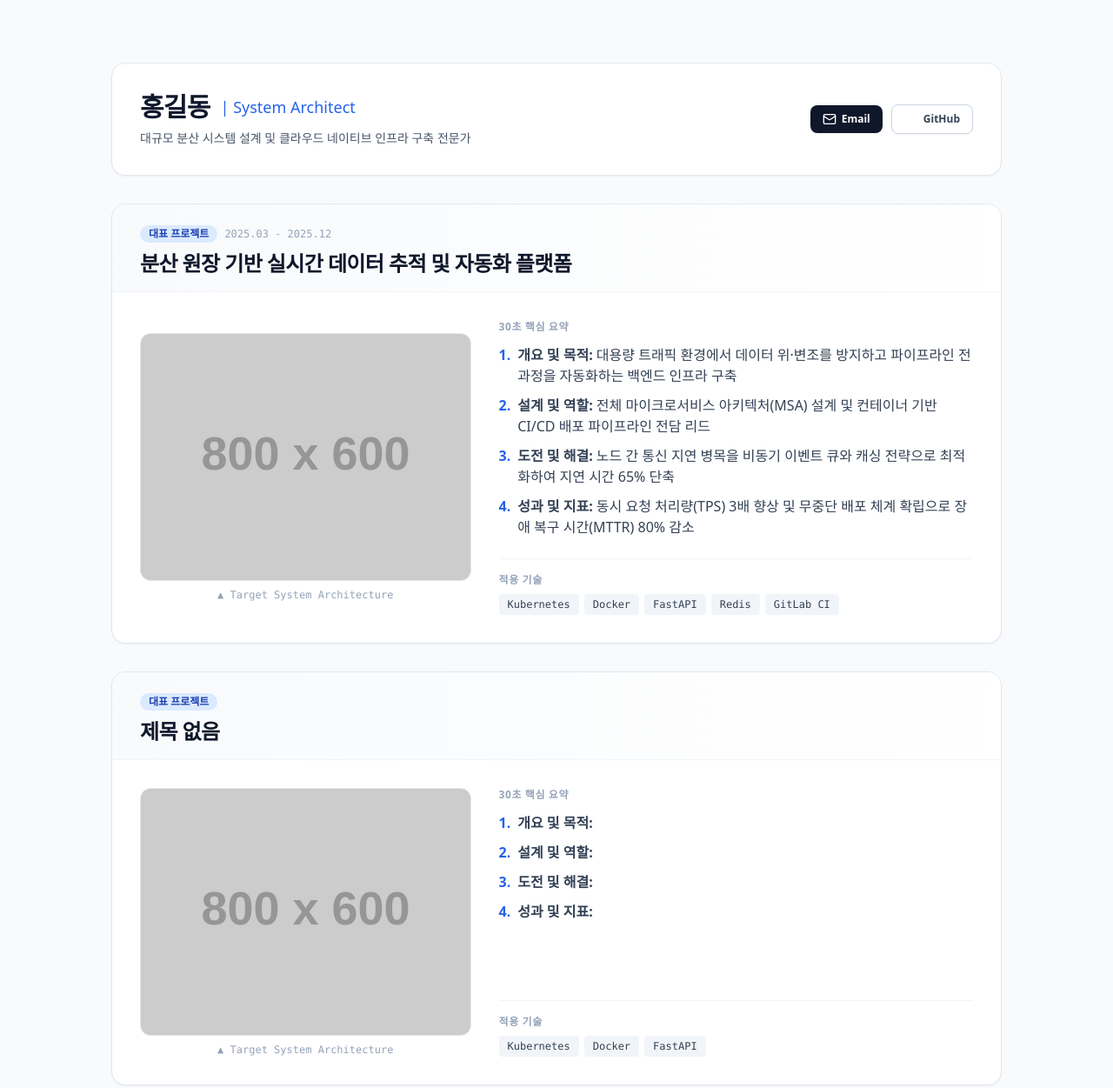
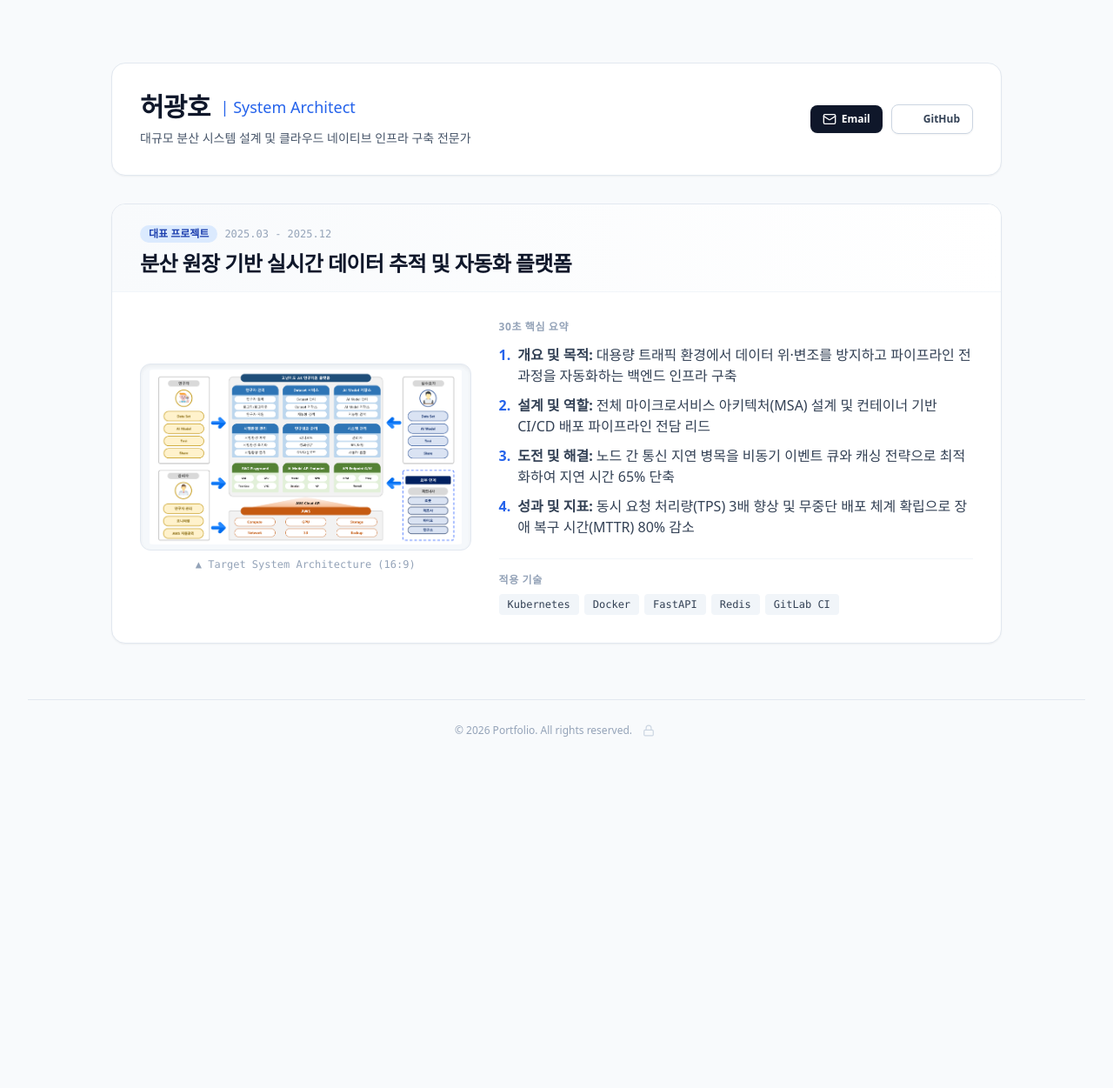
Before and after one commit to appledos/portfolio, a plain HTML site: page index.html in a window 1280 px wide. Shown: the top 1251 px of the page at 87% size. After the commit the page ends 915 px from the top, so only its background shows below. Drawn offline with nearby package versions, Linux system fonts and the light colour scheme; placeholder pictures from the web are drawn by us; some icons are missing.

Commit message:
update code

```diff
--- a/data.json
+++ b/data.json
@@ -1,10 +1,10 @@
 {
   "profile": {
-    "name": "홍길동",
+    "name": "허광호",
     "role": "| System Architect",
     "bio": "대규모 분산 시스템 설계 및 클라우드 네이티브 인프라 구축 전문가",
-    "email": "appledos@example.com",
-    "github": "https://github.com"
+    "email": "appledos@gmail.com",
+    "github": "https://appledos.github.io/portfolio/"
   },
   "projects": [
     {
@@ -12,7 +12,7 @@
       "badge": "대표 프로젝트",
       "period": "2025.03 - 2025.12",
       "title": "분산 원장 기반 실시간 데이터 추적 및 자동화 플랫폼",
-      "imageUrl": "https://placehold.co/800x600/e2e8f0/475569?text=Target+System+Architecture",
+      "imageUrl": "https://appledos.github.io/portfolio/image/axnexus_1.png",
       "line1": "대용량 트래픽 환경에서 데이터 위·변조를 방지하고 파이프라인 전 과정을 자동화하는 백엔드 인프라 구축",
       "line2": "전체 마이크로서비스 아키텍처(MSA) 설계 및 컨테이너 기반 CI/CD 배포 파이프라인 전담 리드",
       "line3": "노드 간 통신 지연 병목을 비동기 이벤트 큐와 캐싱 전략으로 최적화하여 지연 시간 65% 단축",
@@ -24,38 +24,6 @@
         "Redis",
         "GitLab CI"
       ]
-    },
-    {
-      "id": "proj-1788398777599",
-      "badge": "대표 프로젝트",
-      "period": "",
-      "title": "제목 없음",
-      "imageUrl": "https://placehold.co/800x600/e2e8f0/475569?text=Target+System+Architecture",
-      "line1": "",
-      "line2": "",
-      "line3": "",
-      "line4": "",
-      "tech": [
-        "Kubernetes",
-        "Docker",
-        "FastAPI"
-      ]
-    },
-    {
-      "id": "proj-1788398812323",
-      "badge": "대표 프로젝트",
-      "period": "",
-      "title": "제목 없음",
-      "imageUrl": "https://placehold.co/800x600/e2e8f0/475569?text=Target+System+Architecture",
-      "line1": "",
-      "line2": "",
-      "line3": "",
-      "line4": "",
-      "tech": [
-        "Kubernetes",
-        "Docker",
-        "FastAPI"
-      ]
     }
   ]
 }
--- a/index.html
+++ b/index.html
@@ -70,9 +70,9 @@
       </div>
     </header>
 
-    <!-- 3. 프로젝트 카드 리스트 (30초 스캔 레이아웃) -->
+    <!-- 3. 프로젝트 카드 리스트 (가로형 아키텍처 뷰 & 30초 스캔 레이아웃) -->
     <main id="projectList" class="space-y-8">
-      <!-- 렌더링 영역 -->
+      <!-- 동적 렌더링 -->
     </main>
 
   </div>
@@ -81,12 +81,22 @@
   <footer class="mt-16 text-center text-xs text-slate-400 py-6 border-t border-slate-200">
     <div class="flex items-center justify-center gap-2">
       <span>© 2026 Portfolio. All rights reserved.</span>
-      <!-- 관리자 로그인 버튼 (작고 은은하게 배치) -->
       <button onclick="promptAdminLogin()" class="text-slate-300 hover:text-slate-500 transition p-1" title="관리자 모드 전환 (Ctrl+Shift+A)">
         <i data-lucide="lock" class="w-3.5 h-3.5"></i>
       </button>
     </div>
   </footer>
+
+  <!-- [다이어그램 확대 모달 / Lightbox] -->
+  <div id="imageLightboxModal" class="fixed inset-0 bg-black/80 backdrop-blur-sm hidden z-50 flex items-center justify-center p-4 cursor-zoom-out" onclick="closeLightbox()">
+    <div class="relative max-w-6xl w-full max-h-[90vh] flex flex-col items-center justify-center" onclick="event.stopPropagation()">
+      <button onclick="closeLightbox()" class="absolute -top-10 right-0 text-white hover:text-slate-300 transition">
+        <i data-lucide="x" class="w-7 h-7"></i>
+      </button>
+      <img id="lightboxImage" src="" alt="확대 다이어그램" class="max-w-full max-h-[85vh] object-contain rounded-lg shadow-2xl bg-white">
+      <p id="lightboxCaption" class="text-white text-xs mt-3 font-mono tracking-wide"></p>
+    </div>
+  </div>
 
   <!-- [모달 1] 프로필 수정 모달 -->
   <div id="profileModal" class="fixed inset-0 bg-black/50 backdrop-blur-sm hidden z-50 flex items-center justify-center p-4">
@@ -148,7 +158,7 @@
           <input type="text" id="inputTitle" class="w-full border rounded-lg p-2.5 outline-none focus:border-blue-500">
         </div>
         <div>
-          <label class="block font-medium text-slate-700 mb-1">목표 시스템 다이어그램 이미지 URL</label>
+          <label class="block font-medium text-slate-700 mb-1">목표 시스템 다이어그램 이미지 URL (가로형 16:9 권장)</label>
           <input type="text" id="inputImageUrl" class="w-full border rounded-lg p-2.5 outline-none focus:border-blue-500" placeholder="https://... 또는 ./images/diagram.png">
         </div>
 
@@ -185,7 +195,6 @@
   </div>
 
   <script>
-    // 관리자 비밀번호 (필요 시 수정 가능)
     const ADMIN_PIN = "1234";
 
     const fallbackData = {
@@ -202,7 +211,7 @@
           badge: "대표 프로젝트",
           period: "2025.03 - 2025.12",
           title: "분산 원장 기반 실시간 데이터 추적 및 자동화 플랫폼",
-          imageUrl: "https://placehold.co/800x600/e2e8f0/475569?text=Target+System+Architecture",
+          imageUrl: "https://placehold.co/1200x675/f8fafc/334155?text=Target+System+Architecture+(16:9+Wide)",
           line1: "대용량 트래픽 환경에서 데이터 위·변조를 방지하고 파이프라인 전 과정을 자동화하는 백엔드 인프라 구축",
           line2: "전체 마이크로서비스 아키텍처(MSA) 설계 및 컨테이너 기반 CI/CD 배포 파이프라인 전담 리드",
           line3: "노드 간 통신 지연 병목을 비동기 이벤트 큐와 캐싱 전략으로 최적화하여 지연 시간 65% 단축",
@@ -215,13 +224,11 @@
     let appData = null;
     let isAdmin = false;
 
-    // 관리자 모드 상태 판별 및 초기화
     function checkAdminState() {
       const urlParams = new URLSearchParams(window.location.search);
       if (urlParams.get('admin') === 'true' || urlParams.get('admin') === '1') {
         isAdmin = true;
         sessionStorage.setItem('is_admin', 'true');
-        // 주소창에서 지저분한 ?admin 파라미터 정리
         window.history.replaceState({}, document.title, window.location.pathname);
       } else if (sessionStorage.getItem('is_admin') === 'true') {
         isAdmin = true;
@@ -230,7 +237,6 @@
       }
     }
 
-    // 관리자 모드 토글 함수
     function toggleAdminMode(enable) {
       isAdmin = enable;
       if (enable) {
@@ -241,7 +247,6 @@
       renderApp();
     }
 
-    // 핀번호 입력 로그인
     function promptAdminLogin() {
       if (isAdmin) {
         if (confirm("현재 관리자 모드입니다. 편집 모드를 종료하시겠습니까?")) {
@@ -257,7 +262,6 @@
       }
     }
 
-    // 단축키 (Ctrl + Shift + A 또는 Cmd + Shift + A) 지원
     window.addEventListener('keydown', (e) => {
       if ((e.ctrlKey || e.metaKey) && e.shiftKey && (e.key === 'A' || e.key === 'a')) {
         e.preventDefault();
@@ -265,7 +269,6 @@
       }
     });
 
-    // 1. 초기 데이터 로드
     async function initApp() {
       checkAdminState();
 
@@ -290,11 +293,10 @@
       renderApp();
     }
 
-    // 2. 화면 렌더링
+    // 화면 렌더링 (가로 16:9 다이어그램 비율 적용)
     function renderApp() {
       if (!appData) return;
 
-      // 관리자 툴바 표시 여부
       const adminToolbar = document.getElementById('adminToolbar');
       if (isAdmin) {
         adminToolbar.classList.remove('hidden');
@@ -302,7 +304,6 @@
         adminToolbar.classList.add('hidden');
       }
 
-      // 프로필 영역
       document.getElementById('profileName').innerText = appData.profile.name;
       document.getElementById('profileRole').innerText = appData.profile.role;
       document.getElementById('profileBio').innerText = appData.profile.bio;
@@ -314,7 +315,6 @@
       const githubBtn = document.getElementById('githubBtn');
       githubBtn.href = appData.profile.github;
 
-      // 프로젝트 리스트
       const listContainer = document.getElementById('projectList');
       listContainer.innerHTML = '';
 
@@ -332,7 +332,6 @@
       appData.projects.forEach((proj) => {
         const techBadges = proj.tech.map(t => `<span class="px-2.5 py-1 bg-slate-100 text-slate-700 rounded text-xs font-mono font-medium">${t.trim()}</span>`).join('');
 
-        // 관리자 모드일 때만 편집/삭제 버튼 렌더링
         const adminControls = isAdmin ? `
           <div class="flex items-center gap-1.5 ml-4">
             <button onclick="openProjectModal('${proj.id}')" class="p-1.5 text-slate-400 hover:text-blue-600 hover:bg-blue-50 rounded-md transition" title="수정">
@@ -359,15 +358,26 @@
             ${adminControls}
           </div>
 
-          <!-- Body -->
-          <div class="grid grid-cols-1 lg:grid-cols-12 gap-8 p-6 md:p-8">
+          <!-- Body: 좌측 가로형 16:9 다이어그램 & 우측 4줄 요약 -->
+          <div class="grid grid-cols-1 lg:grid-cols-12 gap-8 p-6 md:p-8 items-center">
+
+            <!-- 1. 목표시스템 구성도 (가로 기준 16:9 Aspect Ratio) -->
             <div class="lg:col-span-5 flex flex-col justify-center">
-              <div class="rounded-xl overflow-hidden border border-slate-200 bg-slate-100 aspect-video lg:aspect-[4/3] flex items-center justify-center group relative">
-                <img src="${proj.imageUrl}" alt="${proj.title}" class="w-full h-full object-cover group-hover:scale-105 transition duration-300" onerror="this.src='https://placehold.co/800x600/e2e8f0/475569?text=Target+System+Architecture'">
+              <div onclick="openLightbox('${proj.imageUrl}', '${proj.title}')" class="cursor-pointer group relative w-full aspect-[16/9] rounded-xl overflow-hidden border border-slate-200 bg-slate-100/70 p-1.5 flex items-center justify-center transition hover:border-blue-400 shadow-inner">
+                <img src="${proj.imageUrl}" alt="${proj.title}" class="w-full h-full object-contain rounded-lg group-hover:scale-105 transition duration-300" onerror="this.src='https://placehold.co/1200x675/f8fafc/334155?text=Image+Not+Found'">
+
+                <!-- 마우스 오버 시 확대 아이콘 힌트 -->
+                <div class="absolute inset-0 bg-black/30 opacity-0 group-hover:opacity-100 transition-opacity flex items-center justify-center rounded-xl">
+                  <span class="inline-flex items-center gap-1.5 bg-white/95 text-slate-800 text-xs px-3 py-1.5 rounded-full font-medium shadow-md">
+                    <i data-lucide="maximize-2" class="w-3.5 h-3.5 text-blue-600"></i>
+                    클릭 시 확대
+                  </span>
+                </div>
               </div>
-              <p class="text-xs text-center text-slate-400 mt-2 font-mono">▲ Target System Architecture</p>
+              <p class="text-xs text-center text-slate-400 mt-2 font-mono">▲ Target System Architecture (16:9)</p>
             </div>
 
+            <!-- 2. 핵심 요약 (4줄) -->
             <div class="lg:col-span-7 flex flex-col justify-between space-y-6">
               <div class="space-y-3">
                 <h3 class="text-xs font-bold text-slate-400 uppercase tracking-wider">30초 핵심 요약</h3>
@@ -398,12 +408,25 @@
                 </div>
               </div>
             </div>
+
           </div>
         `;
         listContainer.appendChild(card);
       });
 
       lucide.createIcons();
+    }
+
+    // 라이트박스(확대 보기) 기능
+    function openLightbox(imgSrc, title) {
+      document.getElementById('lightboxImage').src = imgSrc;
+      document.getElementById('lightboxCaption').innerText = title + ' - 시스템 구성도';
+      document.getElementById('imageLightboxModal').classList.remove('hidden');
+      lucide.createIcons();
+    }
+
+    function closeLightbox() {
+      document.getElementById('imageLightboxModal').classList.add('hidden');
     }
 
     // JSON 다운로드
@@ -416,7 +439,7 @@
       downloadAnchor.click();
       downloadAnchor.remove();
 
-      alert("data.json 다운로드 완료!\n저장소의 data.json 파일을 교체하고 Git Commit & Push하면 전 세계 방문자에게 배포됩니다.");
+      alert("data.json 다운로드 완료!\n저장소의 data.json 파일을 교체하고 Git Push하면 전 세계 방문자에게 배포됩니다.");
     }
 
     // JSON 업로드
@@ -441,7 +464,7 @@
       reader.readAsText(file);
     }
 
-    // 모달 함수들
+    // 모달 제어
     function openProfileModal() {
       document.getElementById('inputName').value = appData.profile.name;
       document.getElementById('inputRole').value = appData.profile.role;
@@ -470,7 +493,7 @@
         document.getElementById('inputBadge').value = '대표 프로젝트';
         document.getElementById('inputPeriod').value = '';
         document.getElementById('inputTitle').value = '';
-        document.getElementById('inputImageUrl').value = 'https://placehold.co/800x600/e2e8f0/475569?text=Target+System+Architecture';
+        document.getElementById('inputImageUrl').value = 'https://placehold.co/1200x675/f8fafc/334155?text=Target+System+Architecture+(16:9+Wide)';
         document.getElementById('inputLine1').value = '';
         document.getElementById('inputLine2').value = '';
         document.getElementById('inputLine3').value = '';
```
